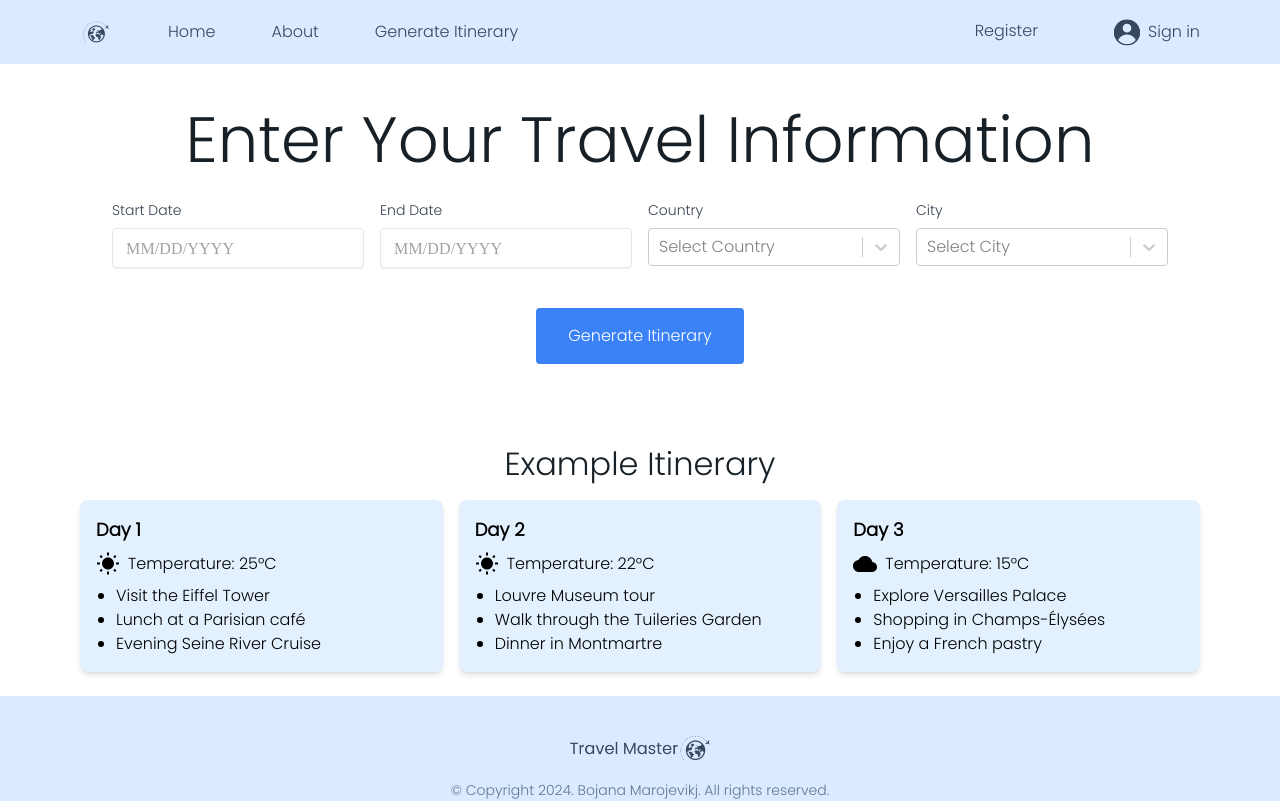
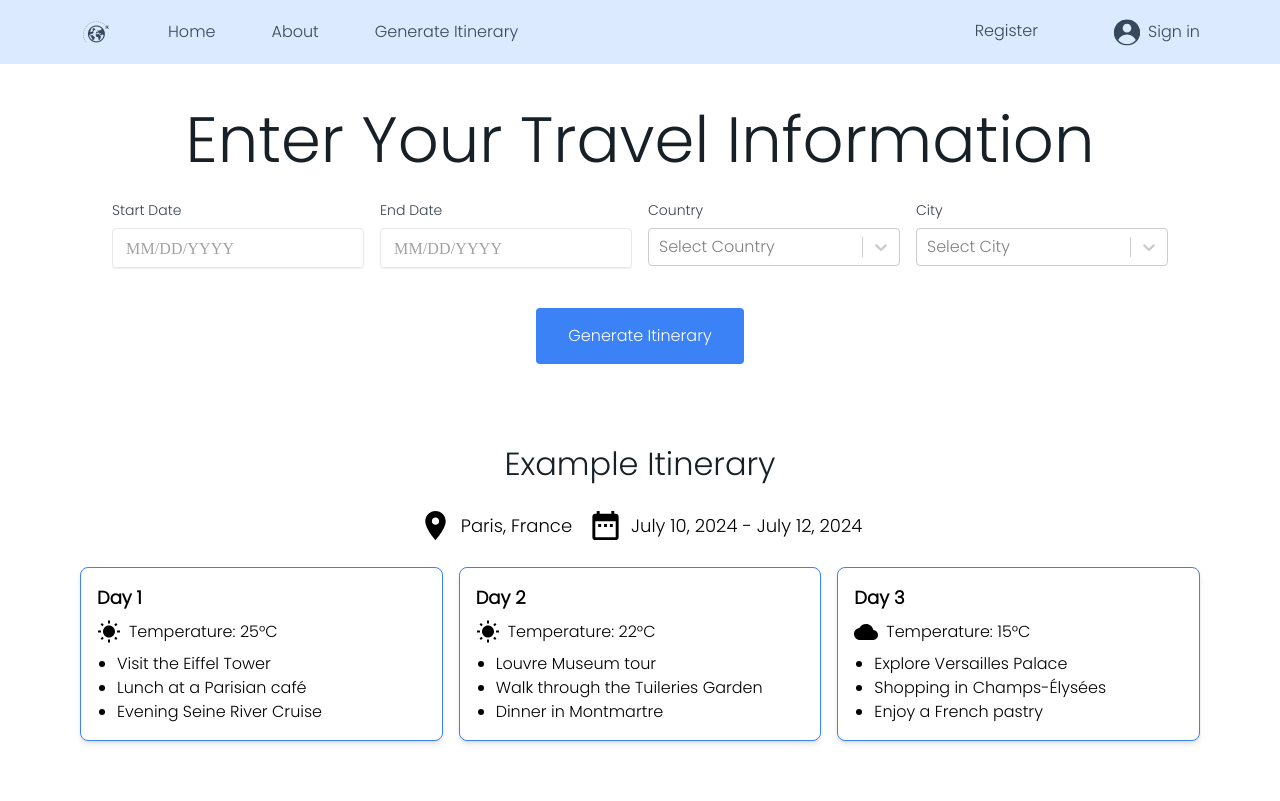
Before and after one commit to BojanaMarojevikj/travel-master, a Next.js app: page /generate-itinerary in a window 1280 px wide. Shown: the top 801 px of the page. Built offline with nearby package versions, Linux system fonts and the light colour scheme; no server answers.

Commit message:
improve cards design

```diff
--- a/app/generate-itinerary/components/ExampleCards.tsx
+++ b/app/generate-itinerary/components/ExampleCards.tsx
@@ -1,21 +1,27 @@
 import React from 'react';
 import { Itinerary } from '../../model/models';
-import { WbSunny, Cloud, AcUnit } from '@mui/icons-material';
+import { WbSunny, Cloud, AcUnit, LocationOn, DateRange } from '@mui/icons-material';
 
 const ExampleCards: React.FC = () => {
   const exampleItineraries: Itinerary[] = [
     {
       day: 1,
+      destination: 'Paris, France',
+      dates: 'July 10, 2024',
       activities: ['Visit the Eiffel Tower', 'Lunch at a Parisian café', 'Evening Seine River Cruise'],
       temperature: '25°C',
     },
     {
       day: 2,
+      destination: 'Paris, France',
+      dates: 'July 11, 2024',
       activities: ['Louvre Museum tour', 'Walk through the Tuileries Garden', 'Dinner in Montmartre'],
       temperature: '22°C',
     },
     {
       day: 3,
+      destination: 'Paris, France',
+      dates: 'July 12, 2024',
       activities: ['Explore Versailles Palace', 'Shopping in Champs-Élysées', 'Enjoy a French pastry'],
       temperature: '15°C',
     },
@@ -25,11 +31,9 @@ const ExampleCards: React.FC = () => {
     const numericTemperature = parseInt(temperature);
     if (numericTemperature >= 20) {
       return <WbSunny />;
-    }
-    else if(numericTemperature < 20 && numericTemperature > 10){
-      return <Cloud />
-    }
-    else {
+    } else if (numericTemperature < 20 && numericTemperature > 10) {
+      return <Cloud />;
+    } else {
       return <AcUnit />;
     }
   };
@@ -39,9 +43,19 @@ const ExampleCards: React.FC = () => {
       <h3 className="text-center text-[24px] leading-[30px] font-medium text-[#172026] lg:text-[32px] lg:leading-[40px]">
         Example Itinerary
       </h3>
-      <div className="grid grid-cols-1 md:grid-cols-2 lg:grid-cols-3 gap-4 mt-4 mb-6">
+      <div className="flex items-center justify-center mt-6 mb-6 space-x-4">
+        <div className="flex items-center">
+          <LocationOn fontSize="large" />
+          <p className="text-lg ml-2">{exampleItineraries[0].destination}</p>
+        </div>
+        <div className="flex items-center">
+          <DateRange fontSize="large" />
+          <p className="text-lg ml-2">{exampleItineraries[0].dates} - {exampleItineraries[exampleItineraries.length - 1].dates}</p>
+        </div>
+      </div>
+      <div className="grid grid-cols-1 md:grid-cols-2 lg:grid-cols-3 gap-4 mb-20">
         {exampleItineraries.map((itinerary, index) => (
-          <div key={index} className="bg-[#E3F1FF] shadow-md rounded-lg p-4">
+          <div key={index} className="bg-white rounded-lg p-4 border border-blue-500 shadow-md ">
             <h4 className="text-lg font-semibold mb-2">Day {itinerary.day}</h4>
             <p className="flex items-center mb-2">
               {getTemperatureIcon(itinerary.temperature)}
--- a/app/model/models.ts
+++ b/app/model/models.ts
@@ -8,4 +8,6 @@ export interface Itinerary {
     day: number;
     activities: string[];
     temperature: string;
+    destination: string;
+    dates: string;
 }
```
